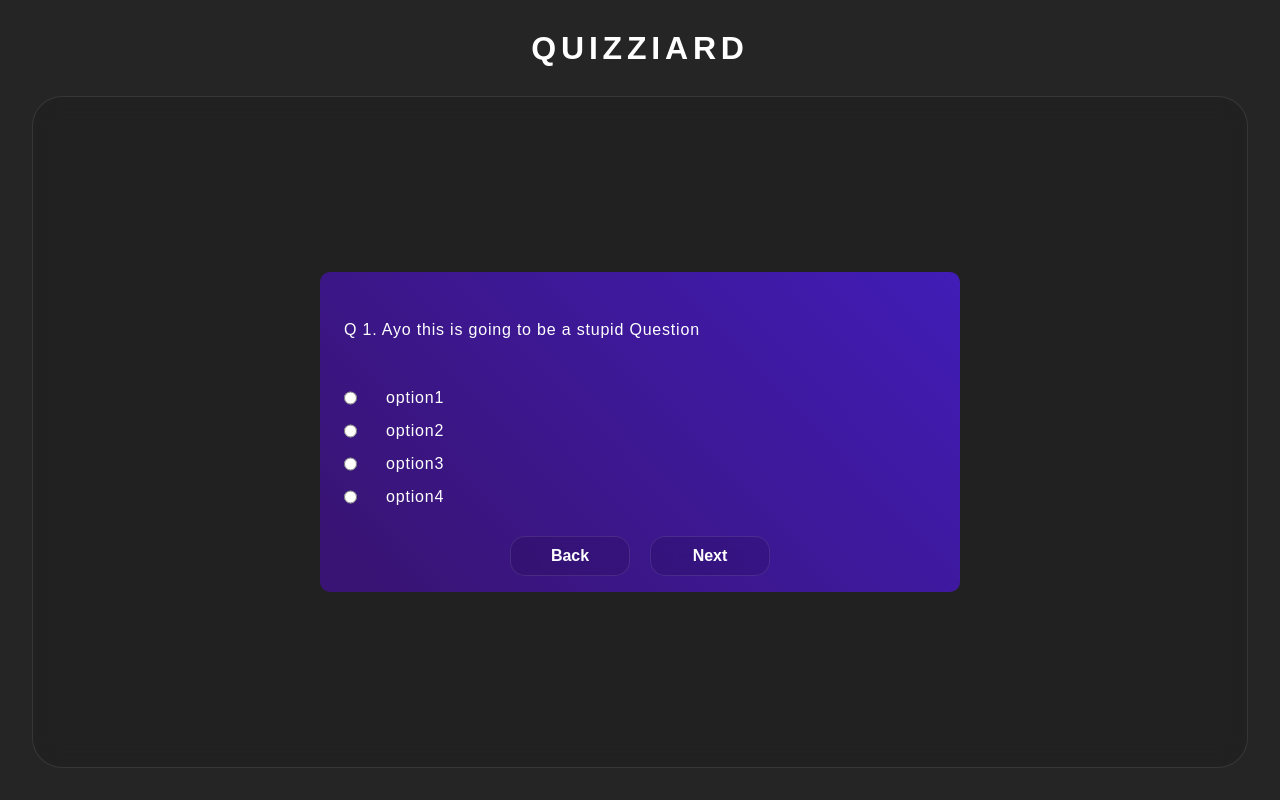
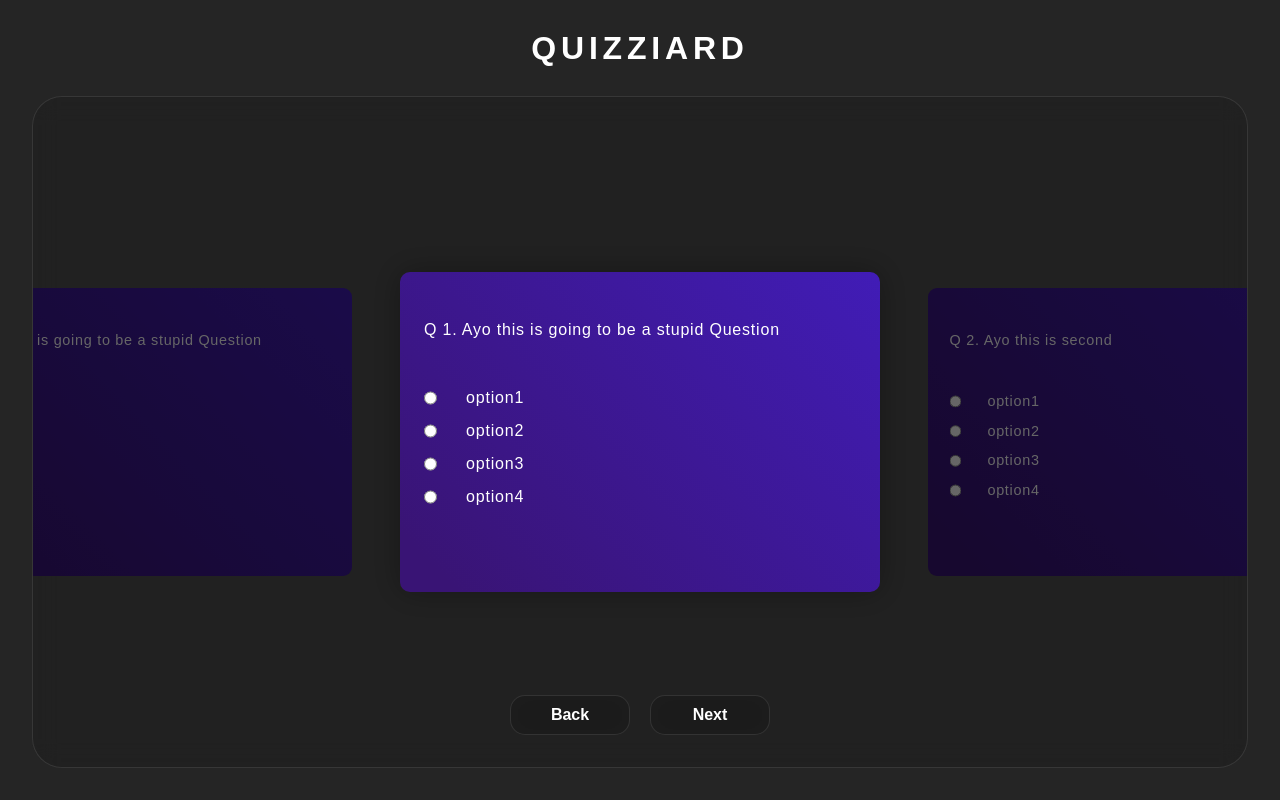
Before and after one commit to NishantEC/quizziard, a React (Vite) app: page /Quiz in a window 1280 px wide. Built offline with nearby package versions, Linux system fonts and the light colour scheme.

Commit message:
3d questions carousel added

```diff
--- a/src/pages/QuizScreen.jsx
+++ b/src/pages/QuizScreen.jsx
@@ -1,4 +1,4 @@
-import { motion } from "framer-motion";
+import { AnimatePresence, motion } from "framer-motion";
 import React, { useState } from "react";
 import { useDispatch, useSelector } from "react-redux";
 import { handleNext } from "../features/QuizSlice";
@@ -7,7 +7,7 @@ import "../styles/pages/quizScreen.scss";
 const QuizScreen = () => {
   const { questionNumber } = useSelector((state) => state.quiz);
   const dispatch = useDispatch();
-  const QuizData = [
+  const Data = [
     {
       question: " Ayo this is going to be a stupid Question",
       options: ["option1", "option2", "option3", "option4"],
@@ -39,40 +39,188 @@ const QuizScreen = () => {
       markedOptions: null,
     },
   ];
+  const [FlowDirection, setFlowDirection] = useState(true)
+  const [CenterId, setCenterId] = useState(0)
+  const [LeftId, setLeftId] = useState(Data.length - 1)
+  const [RightId, setRightId] = useState(1)
 
+  const nextBtn = () => {
+    if (LeftId === Data.length - 1) {
+      setLeftId(0)
+    } else {
+      setLeftId(LeftId + 1)
+    }
+    if (CenterId === Data.length - 1) {
+      setCenterId(0)
+    } else {
+      setCenterId(CenterId + 1)
+    }
+
+    if (RightId === Data.length - 1) {
+      setRightId(0)
+    } else {
+      setRightId(RightId + 1)
+    }
+    setFlowDirection(true)
+  }
+  const prevBtn = () => {
+    setFlowDirection(false)
+    if (LeftId === 0) {
+      setLeftId(Data.length - 1)
+    } else {
+      setLeftId(LeftId - 1)
+    }
+    if (CenterId === 0) {
+      setCenterId(Data.length - 1)
+    } else {
+      setCenterId(CenterId - 1)
+    }
+    if (RightId === 0) {
+      setRightId(Data.length - 1)
+    } else {
+      setRightId(RightId - 1)
+    }
+  }
+
+  const variants = {
+    center: {
+      x: '0rem',
+      opacity: 1,
+      scale: 1,
+      zIndex: '5',
+      filter: "brightness(100%)",
+
+      boxShadow: '0px 0px 30px 0px rgba(0,0,0,0.3)',
+      transition: {
+        type: 'spring',
+        duration: 1,
+      },
+    },
+    left: {
+      x: '-105%',
+      opacity: 1,
+      filter: "brightness(40%)",
+      scale: 0.9,
+
+      zIndex: '4',
+      boxShadow: 'unset',
+      transition: {
+        type: 'spring',
+        duration: 1,
+      },
+    },
+    right: {
+      x: '105%',
+      opacity: 1,
+      filter: "brightness(40%)",
+      scale: 0.9,
+      boxShadow: 'unset',
+      zIndex: '3',
+      transition: {
+        type: 'spring',
+        duration: 1,
+      },
+    },
+    rightHidden: {
+      x: '120%',
+      scale: 0,
+      opacity: 0,
+    },
+    leftHidden: {
+      x: '-120%',
+      scale: 0,
+      opacity: 0,
+    },
+  }
   return (
     <div className="QuizScreen-container">
       <motion.div layoutId="TakeQuizForm" className="QuizScreen-wrapper">
-        <motion.div layoutId="continueToQuiz" className="question-wrapper">
+        <motion.div className="carousel-content">
+          <AnimatePresence initial={false}>
+            <motion.div
+              key={LeftId}
+              variants={variants}
+              initial={FlowDirection ? 'center' : 'leftHidden'}
+              animate="left"
+              exit={'leftHidden'}
+              className="question-wrapper"
+            >
                <h2>
-            Q {questionNumber + 1}. {QuizData[questionNumber].question}
+            Q {CenterId }. {Data[CenterId].question}
           </h2>
           <div className="answer_section">
-            {QuizData[questionNumber].options.map((item) => (
+            {Data[CenterId].options.map((item) => (
               <div className="answer">
                 <input type="radio" />
                 <p>{item}</p>
               </div>
             ))}
           </div>
+            </motion.div>
+            <motion.div
+              variants={variants}
+              key={CenterId}
+              initial={FlowDirection ? 'right' : 'left'}
+              animate="center"
+              className="question-wrapper"
+            >
+               <h2>
+            Q {CenterId + 1}. {Data[CenterId].question}
+          </h2>
+          <div className="answer_section">
+            {Data[questionNumber].options.map((item) => (
+              <div className="answer">
+                <input type="radio" />
+                <p>{item}</p>
+              </div>
+            ))}
+          </div>
+            </motion.div>
+            <motion.div
+              key={RightId}
+              variants={variants}
+              initial={FlowDirection ? 'rightHidden' : 'center'}
+              animate="right"
+              exit={'rightHidden'}
+              className="question-wrapper"
+            >
+              <h2>
+            Q {CenterId + 2}. {Data[CenterId+1].question}
+          </h2>
+          <div className="answer_section">
+            {Data[CenterId+1].options.map((item) => (
+              <div className="answer">
+                <input type="radio" />
+                <p>{item}</p>
+              </div>
+            ))}
+          </div>
+            </motion.div>
+          </AnimatePresence>
+        </motion.div>
+        {/* <motion.div key={questionNumber} layoutId="continueToQuiz" className="question-wrapper">
+
+        </motion.div> */}
         <div className="prev_next_btn">
           <button
             onClick={() => {
-                dispatch(handlePrev());
+              // dispatch(handlePrev());
+              prevBtn()
             }}
           >
             Back
           </button>
           <button
             onClick={() => {
-                dispatch(handleNext());
+              // dispatch(handleNext());
+              nextBtn()
             }}
           >
             Next
           </button>
         </div>
       </motion.div>
-      </motion.div>
+
     </div>
   );
 };
--- a/src/styles/pages/quizScreen.scss
+++ b/src/styles/pages/quizScreen.scss
@@ -2,42 +2,34 @@
   height: calc(100% - 6rem);
   padding: 0 2rem 2rem 2rem;
 
-  .QuizScreen-wrapper {
+  .answer_section {
     display: grid;
-    height: 100%;
+    row-gap: 15px;
 
-    padding: 2rem;
-    background: rgba(0, 0, 0, 0.1);
-    border: 1px solid rgba(255, 255, 255, 0.1);
-    backdrop-filter: blur(12.5px);
-    border-radius: 30px;
-    gap: 3rem;
-    display: grid;
-    place-content: center;
-    .question-wrapper {
-      outline: none;
-      border: none;
-      padding: 0.5rem 1.5rem;
-      height: 20rem;
-      width: 40rem;
-      background: linear-gradient(226.05deg, #411cb7 -0.44%, #391475 92.69%);
-      border-radius: 10px;
-      font-weight: 300;
-      font-size: 20px;
-      letter-spacing: 0.1rem;
-    }
-    h2 {
+    .answer {
+      display: flex;
+      column-gap: 29px;
+
+      p {
         font-weight: 500;
         font-size: 16px;
         letter-spacing: 0.05em;
         color: #ffffff;
-      padding: 41px 0px 50px 0px;
       }
+    }
+  }
+}
+
 .prev_next_btn {
+  position: absolute;
   display: flex;
   justify-content: center;
   column-gap: 20px;
   margin-top: 30px;
+  bottom: 2rem;
+  left: 50%;
+  transform: translateX(-50%);
+
   button {
     background: rgba(0, 0, 0, 0.1);
     border: 1px solid rgba(255, 255, 255, 0.1);
@@ -50,19 +42,46 @@
     color: #ffffff;
   }
 }
+
+.QuizScreen-wrapper {
+  position: relative;
+  height: 100%;
+  background: rgba(0, 0, 0, 0.1);
+  border: 1px solid rgba(255, 255, 255, 0.1);
+  backdrop-filter: blur(12.5px);
+  border-radius: 30px;
+  gap: 3rem;
+  overflow: hidden;
+
+  .carousel-content {
+    position: absolute;
+    top: 50%;
+    left: 50%;
+    transform: translate(-50%, -50%);
+    height: 20rem;
+    width: 30rem;
+
+    .question-wrapper {
+
+      position: absolute;
+      outline: none;
+      border: none;
+      padding: 0.5rem 1.5rem;
+      height: 100%;
+      width: 100%;
+      background: linear-gradient(226.05deg, #411cb7 -0.44%, #391475 92.69%);
+      border-radius: 10px;
+      font-weight: 300;
+      font-size: 20px;
+      letter-spacing: 0.1rem;
     }
-  .answer_section {
-    display: grid;
-    row-gap: 15px;
-    .answer {
-      display: flex;
-      column-gap: 29px;
-      p {
+
+    h2 {
       font-weight: 500;
       font-size: 16px;
       letter-spacing: 0.05em;
       color: #ffffff;
+      padding: 41px 0px 50px 0px;
     }
   }
 }
-}
```
Lines whose indentation alone changed are shown as unchanged.
